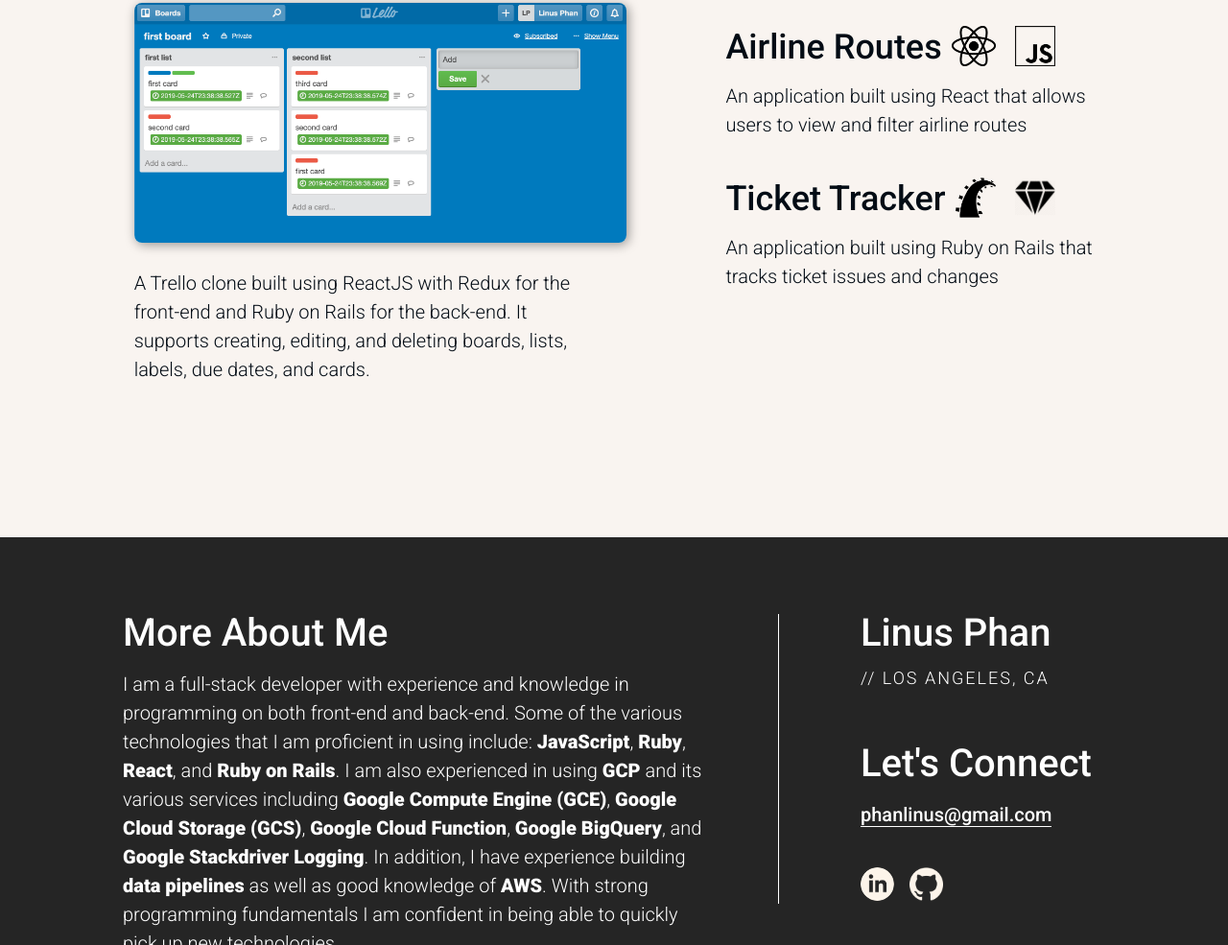
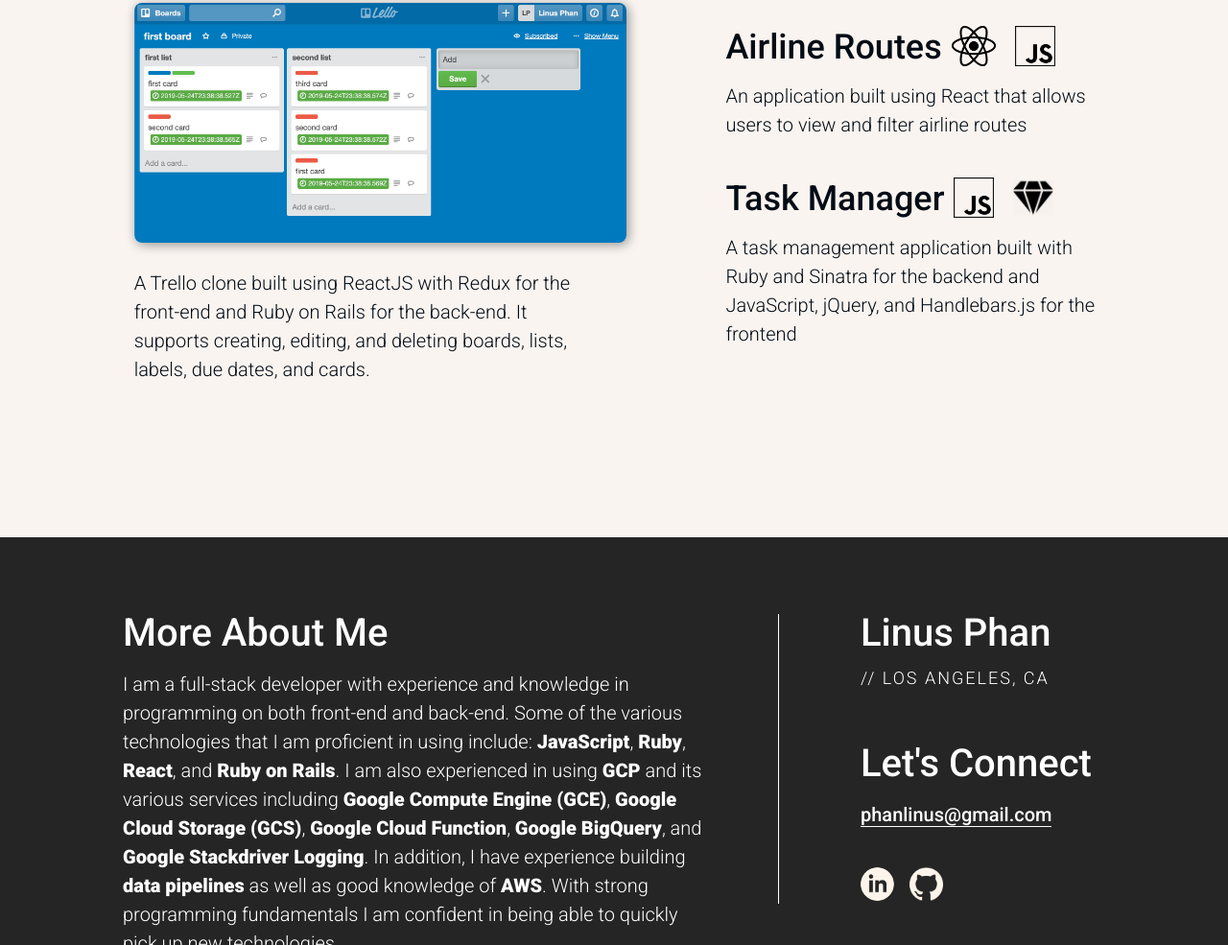
Before and after one commit to linusphan/linusphan.github.io, a plain HTML site: page index.html in a window 1280 px wide. Shown: the part 2214-3199 px from the top of the page at 96% size. Drawn offline with Linux system fonts and the light colour scheme.

Commit message:
update resume and edit "other projects" section

```diff
--- a/index.html
+++ b/index.html
@@ -122,9 +122,8 @@
             <p>An application built using React that allows users to view and
             filter airline routes</p>
 
-            <h2>Ticket Tracker<img src="assets/images/rails.png" alt="Ruby on Rails icon" /><img src="assets/images/ruby.png" alt="Ruby icon" /></h2>
-            <p>An application built using Ruby on Rails that tracks ticket
-            issues and changes</p>
+            <h2>Task Manager<img class="javascript-icon" src="assets/images/javascript.png" alt="JavaScript icon" /><img src="assets/images/ruby.png" alt="Ruby icon" /></h2>
+            <p>A task management application built with Ruby and Sinatra for the backend and JavaScript, jQuery, and Handlebars.js for the frontend</p>
           </div>
         </article>
       </section>
```
Also changed, not shown: 1 other file.
